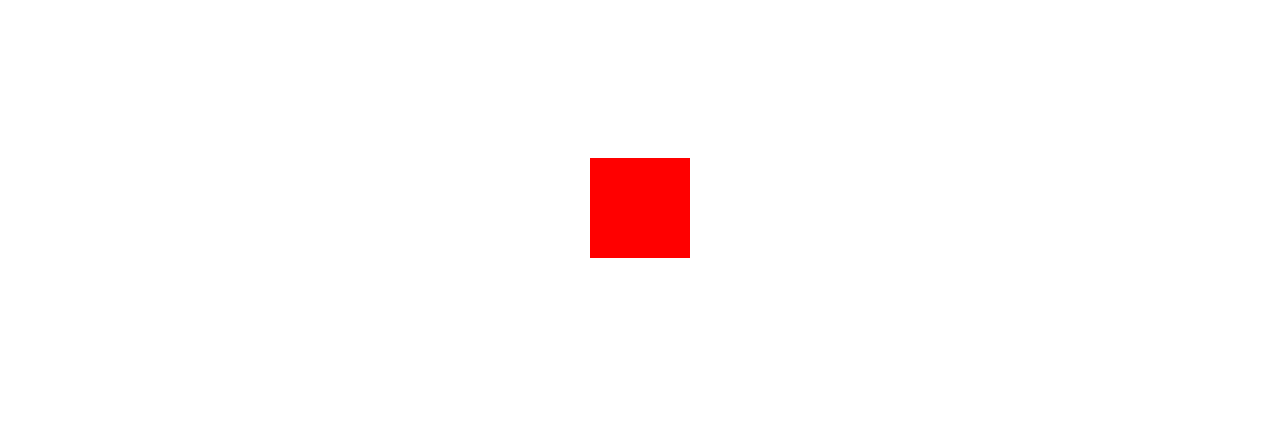
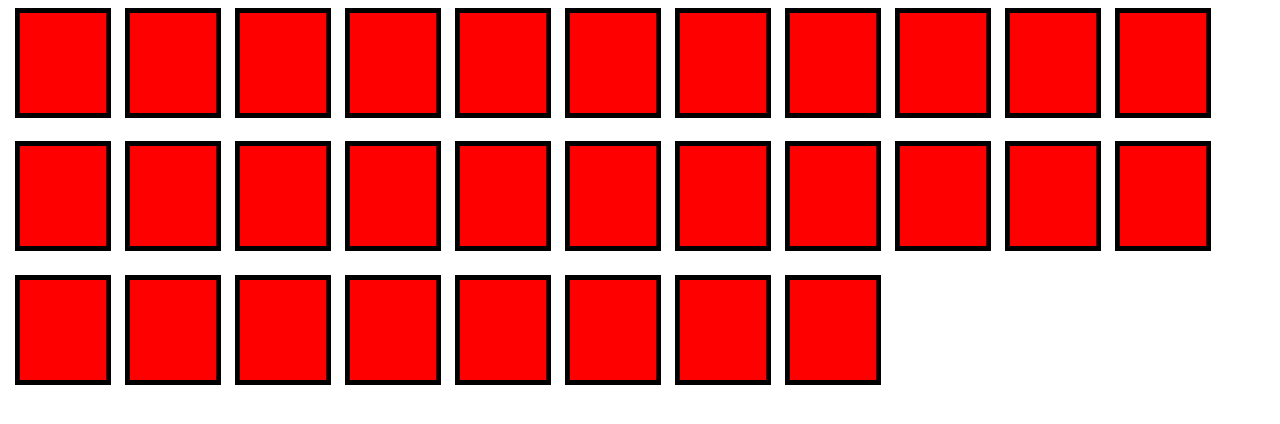
Before and after one commit to johnlindquist/greensock-lessons, a website built with Parcel: page index.html in a window 1280 px wide. Built offline with nearby package versions, Linux system fonts and the light colour scheme.

Commit message:
Thu Mar 28 16:48:42 MDT 2019

```diff
--- a/index.js
+++ b/index.js
@@ -1,9 +1,14 @@
 import { TweenMax } from "gsap"
 
-const box = document.createElement("div")
-box.setAttribute("class", "box")
-document.body.appendChild(box)
+document.addEventListener("mousemove", event => {
+  TweenMax.set(document.body, { perspective: event.x })
+})
 
-box.addEventListener("click", () => {
-  TweenMax.to(box, 1, { rotationY: "+=180" })
-})
+Array.from({ length: 30 })
+  .map(() => document.createElement("div"))
+  .forEach(box => {
+    box.setAttribute("class", "box")
+    document.body.appendChild(box)
+
+    TweenMax.set(box, { rotationY: "30" })
+  })
--- a/styles.css
+++ b/styles.css
@@ -1,14 +1,15 @@
 body {
   display: flex;
   height: 50vh;
-  justify-content: center;
-  align-items: center;
+  flex-wrap: wrap;
+  overflow: hidden;
 }
 
 .box {
   width: 100px;
   height: 100px;
   background-color: red;
+  border: 5px solid black;
 }
 
 .hover {
```
